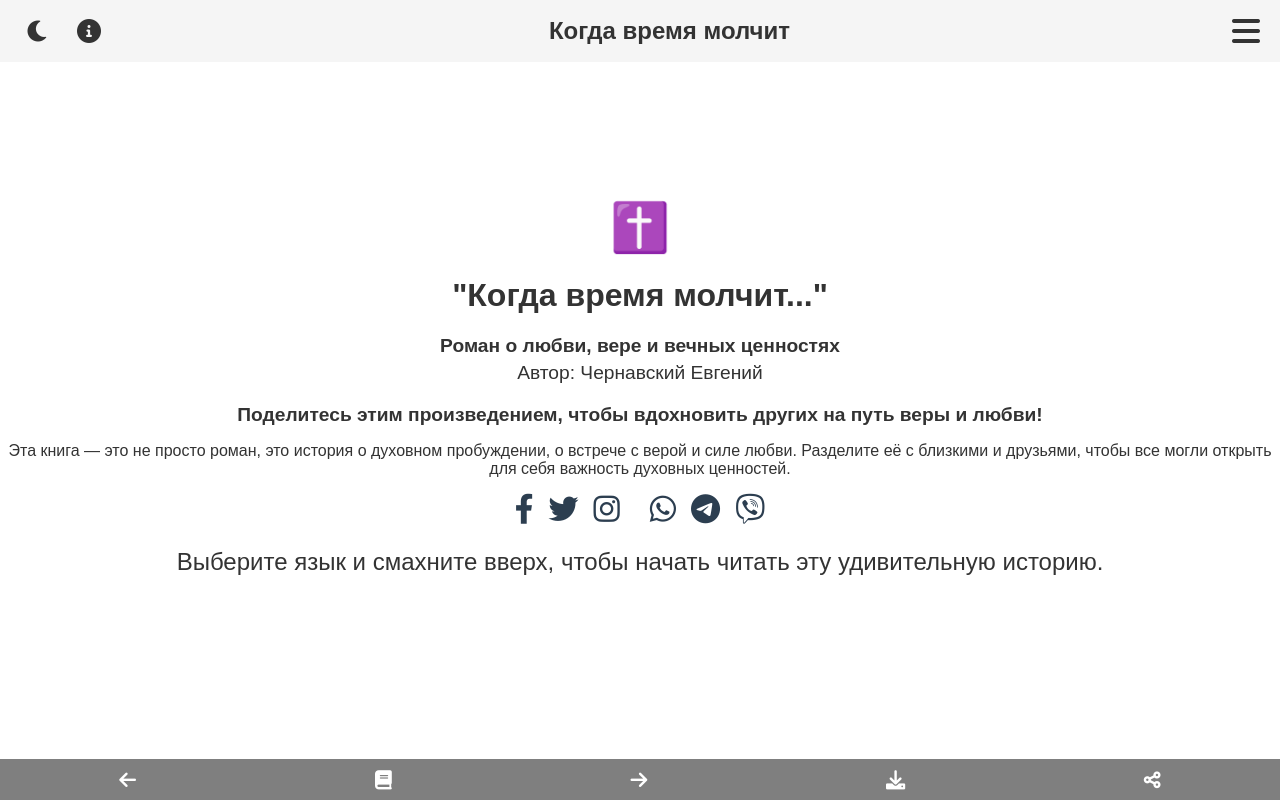
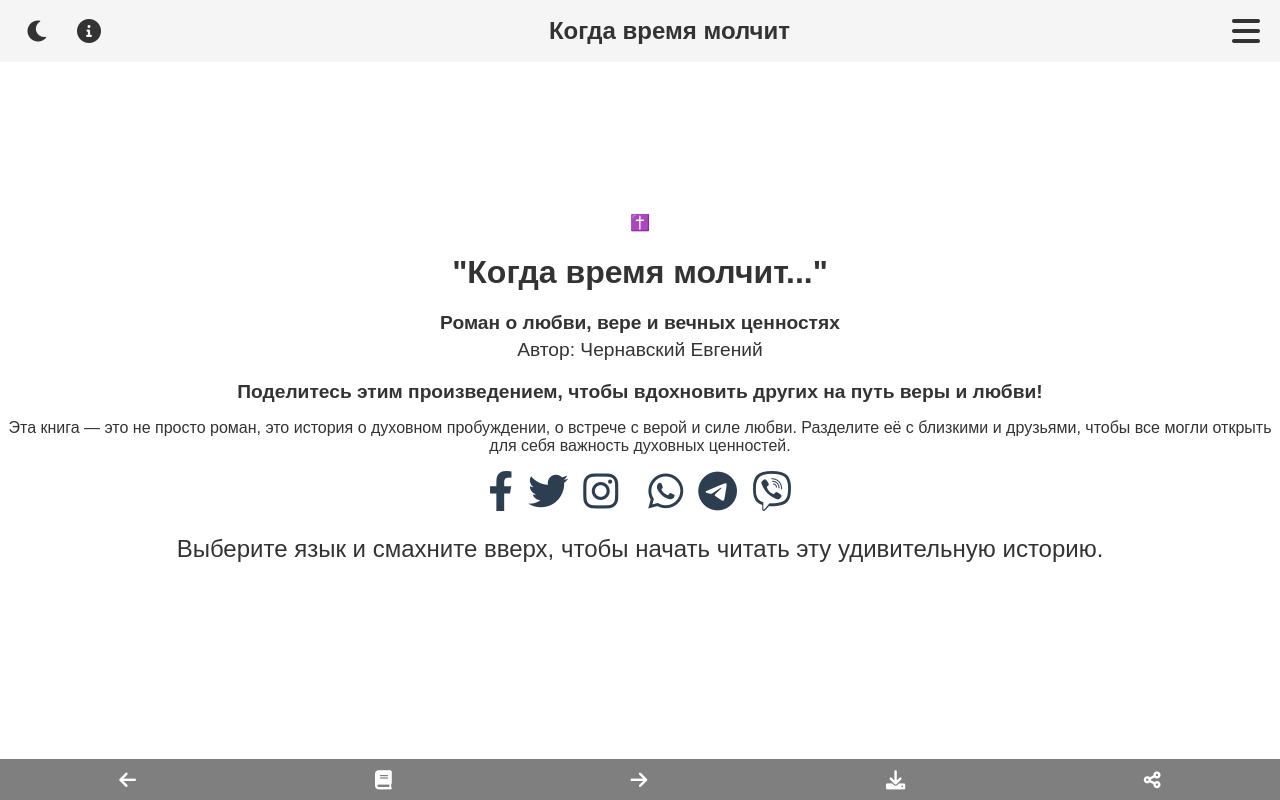
Before and after one commit to Dev-Geniy/book-Time-is-silent, a plain HTML site: page index.html in a window 1280 px wide. Shown: the top 800 px of the page. Drawn offline with Linux system fonts and the light colour scheme.

Commit message:
Update styles.css

```diff
--- a/styles.css
+++ b/styles.css
@@ -46,10 +46,6 @@
       background-image: url('your-background.jpg');
       background-size: cover;
       background-position: center;
-    }
-
-    .icon {
-      font-size: 3em;
     }
 
     .subtitle, .author {
@@ -101,11 +97,6 @@
     #content {
       display: block;
     }
-
-/*меняем вид гугл переводчика*/
-
-
-
 
     .menu-icon {
       font-size: 2em;
@@ -217,7 +208,7 @@ ul li {
     }
 
     .social-icon {
-      font-size: 30px;
+      font-size: 40px;
       color: #2c3e50;
       text-decoration: none;
       transition: color 0.3s;
```
